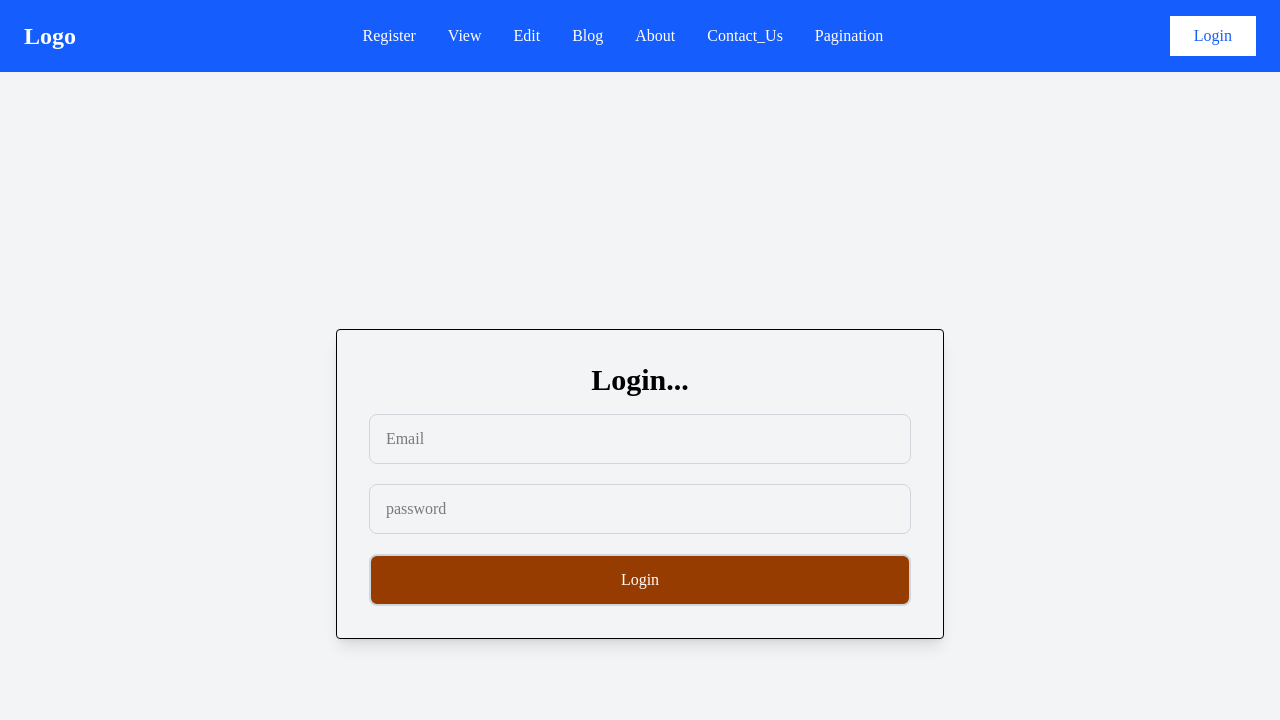
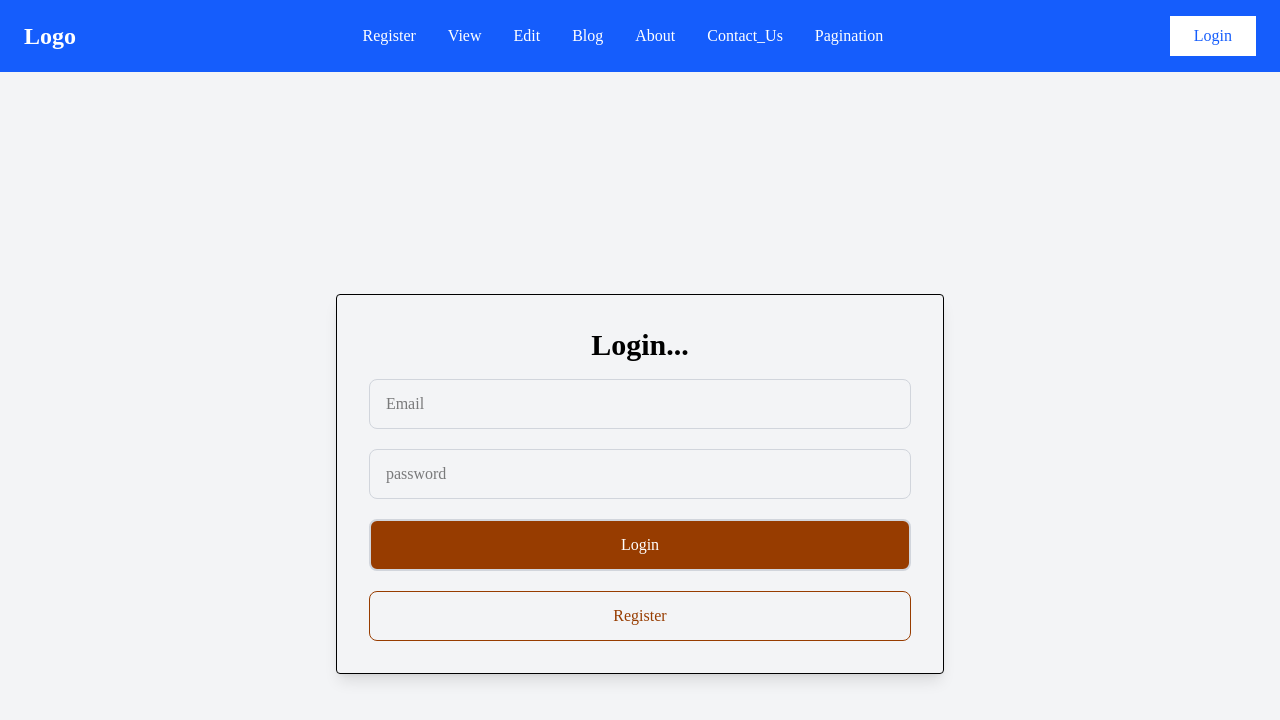
Before and after one commit to Piyush9794/Crud, a React (Vite) app in the folder frond-end/: page /Crud/pagination in a window 1280 px wide. Both pictures are taken after a click on the button "Login". Shown: the top 720 px of the page. Built offline with nearby package versions, Linux system fonts and the light colour scheme; no server answers.

Commit message:
updaet button

```diff
--- a/frond-end/src/Components/Login.jsx
+++ b/frond-end/src/Components/Login.jsx
@@ -2,6 +2,7 @@ import { useForm } from 'react-hook-form';
 import { yupResolver } from '@hookform/resolvers/yup';
 import * as yup from 'yup';
 import axios from 'axios';
+import { Link } from "react-router-dom";
 import { toast } from 'react-toastify';
 // import { useNavigate } from 'react-router-dom';
 
@@ -41,7 +42,13 @@ const Login = () => {
                         <input {...register('password')} placeholder='password' className="w-full border border-gray-300 rounded-lg px-4 py-3 focus:outline-none focus:ring-2 focus:ring-blue-500" />
                         {errors.password && <p className='text-red-500'>Please enter number for password.</p>}
                         <button className="w-full   border-gray-300 rounded-lg px-4 py-3 btn bg-amber-800 text-white  focus:outline-none focus:ring-2 focus:ring-blue-500 hover:border border-2" onClick={() => { LoginFunction() }}>Login</button>
-
+                        {/* Register Button */}
+                        <Link
+                            to="/home"
+                            className="block w-full text-center rounded-lg px-4 py-3 border border-amber-800 text-amber-800 hover:bg-amber-800 hover:text-white transition"
+                        >
+                            Register
+                        </Link>
                     </form>
                 </div>
             </section>
```
